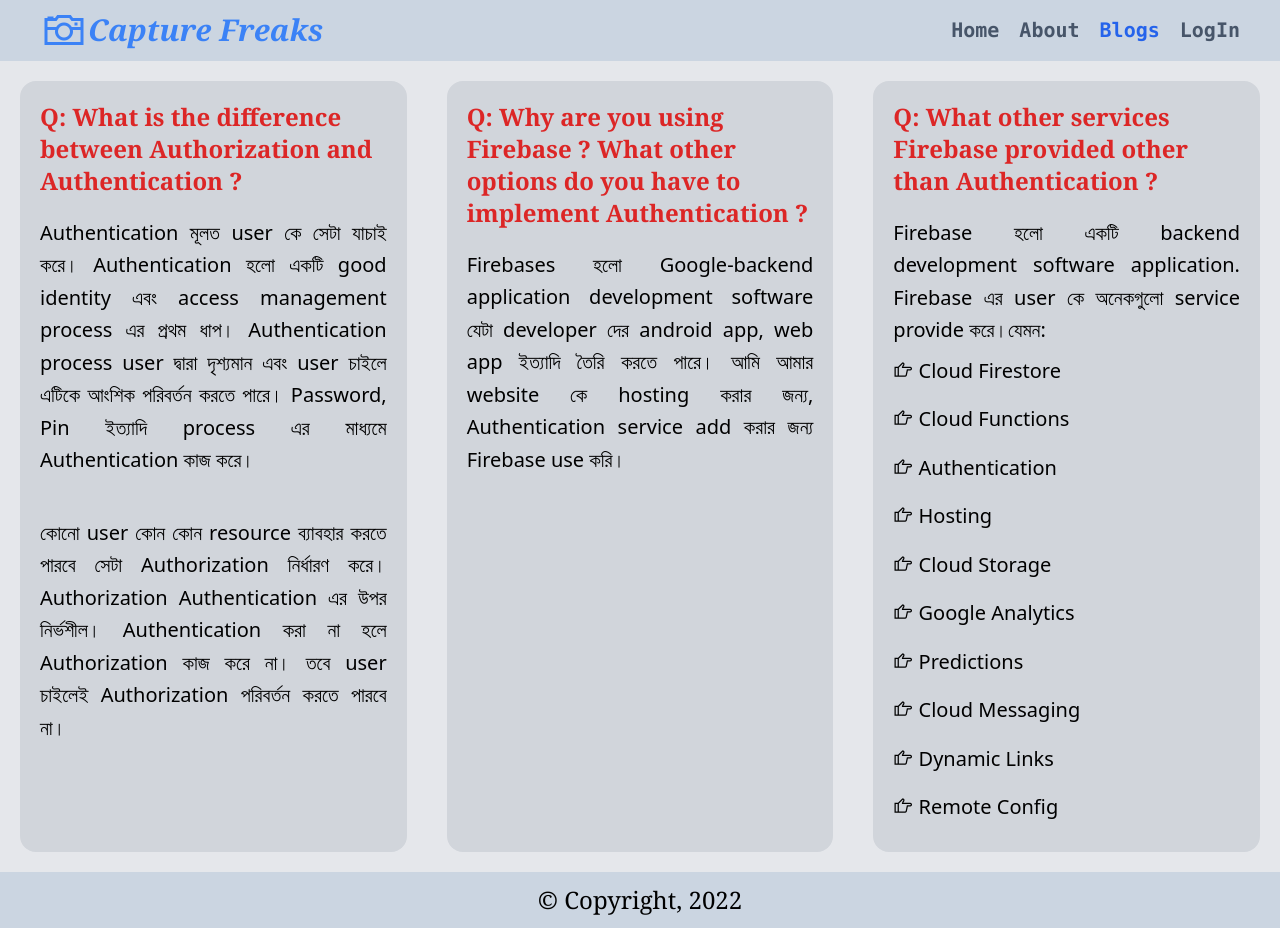
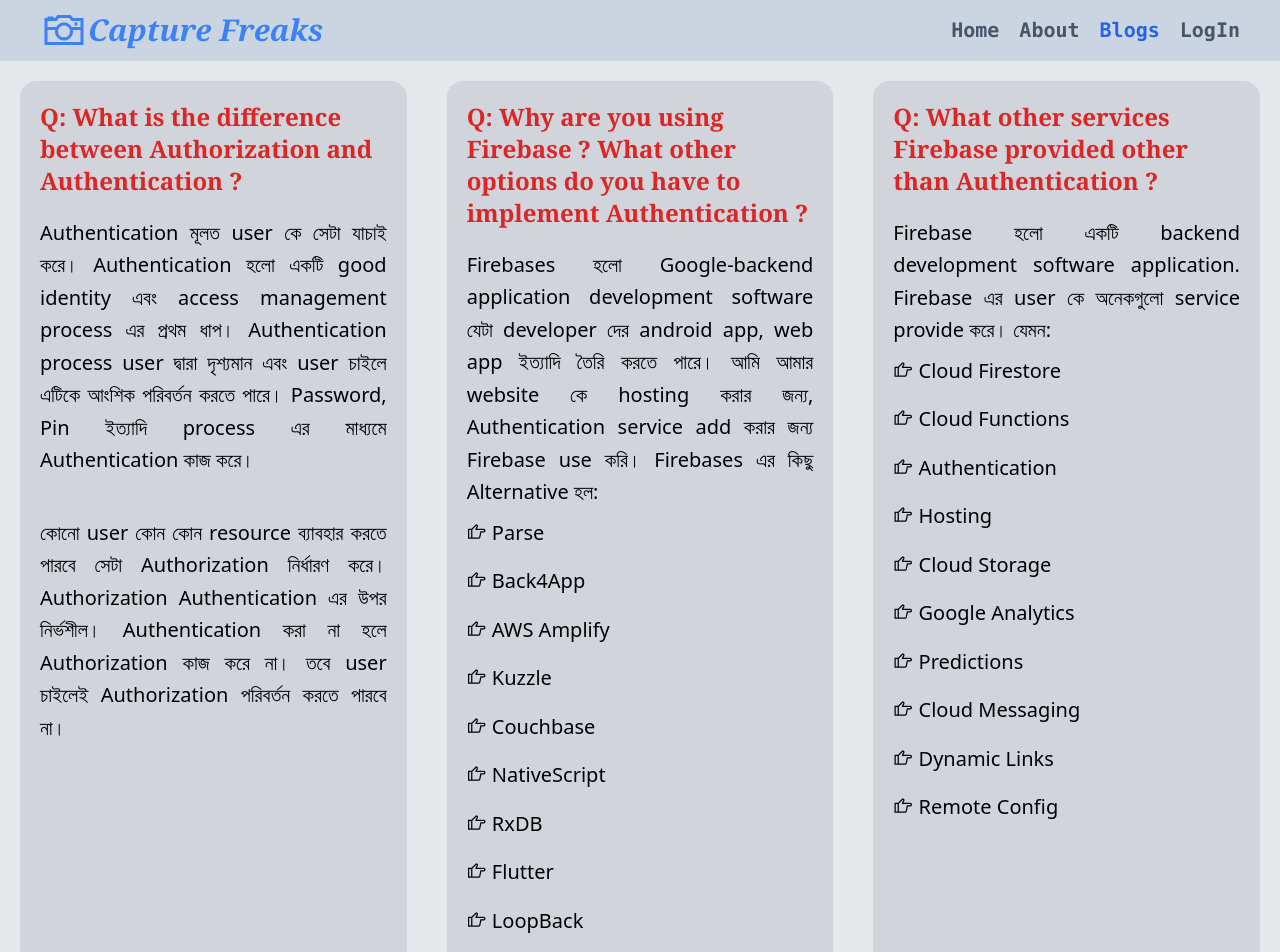
Before and after one commit to HossainRafi/CaptureFreaks, a React (Create React App) app: page /blogs in a window 1280 px wide. Shown: the top 952 px of the page. Before the commit the page ends 928 px from the top, so only its background shows below. Built offline with nearby package versions, Linux system fonts and the light colour scheme; no server answers.

Commit message:
blog section done

```diff
--- a/src/component/Blogs/Blogs.js
+++ b/src/component/Blogs/Blogs.js
@@ -29,7 +29,37 @@
           Firebases হলো Google-backend application development software যেটা
           developer দের android app, web app ইত্যাদি তৈরি করতে পারে। আমি আমার
           website কে hosting করার জন্য, Authentication service add করার জন্য
-          Firebase use করি।
+          Firebase use করি। Firebases এর কিছু Alternative হল:
+          <p className="py-2">
+            <i className="las la-hand-point-right"></i> Parse
+          </p>
+          <p className="py-2">
+            <i className="las la-hand-point-right"></i> Back4App
+          </p>
+          <p className="py-2">
+            <i className="las la-hand-point-right"></i> AWS Amplify
+          </p>
+          <p className="py-2">
+            <i className="las la-hand-point-right"></i> Kuzzle
+          </p>
+          <p className="py-2">
+            <i className="las la-hand-point-right"></i> Couchbase
+          </p>
+          <p className="py-2">
+            <i className="las la-hand-point-right"></i> NativeScript
+          </p>
+          <p className="py-2">
+            <i className="las la-hand-point-right"></i> RxDB
+          </p>
+          <p className="py-2">
+            <i className="las la-hand-point-right"></i> Flutter
+          </p>
+          <p className="py-2">
+            <i className="las la-hand-point-right"></i> LoopBack
+          </p>
+          <p className="py-2">
+            <i className="las la-hand-point-right"></i> SashiDo
+          </p>
         </div>
       </div>
       <div className="bg-gray-300  p-5 rounded-2xl">
@@ -38,7 +68,7 @@
         </h1>
         <div className="text-xl text-justify leading-relaxed">
           Firebase হলো একটি backend development software application. Firebase
-          এর user কে অনেকগুলো service provide করে।যেমন:
+          এর user কে অনেকগুলো service provide করে। যেমন:
           <p className="py-2">
             <i className="las la-hand-point-right"></i> Cloud Firestore
           </p>
```
